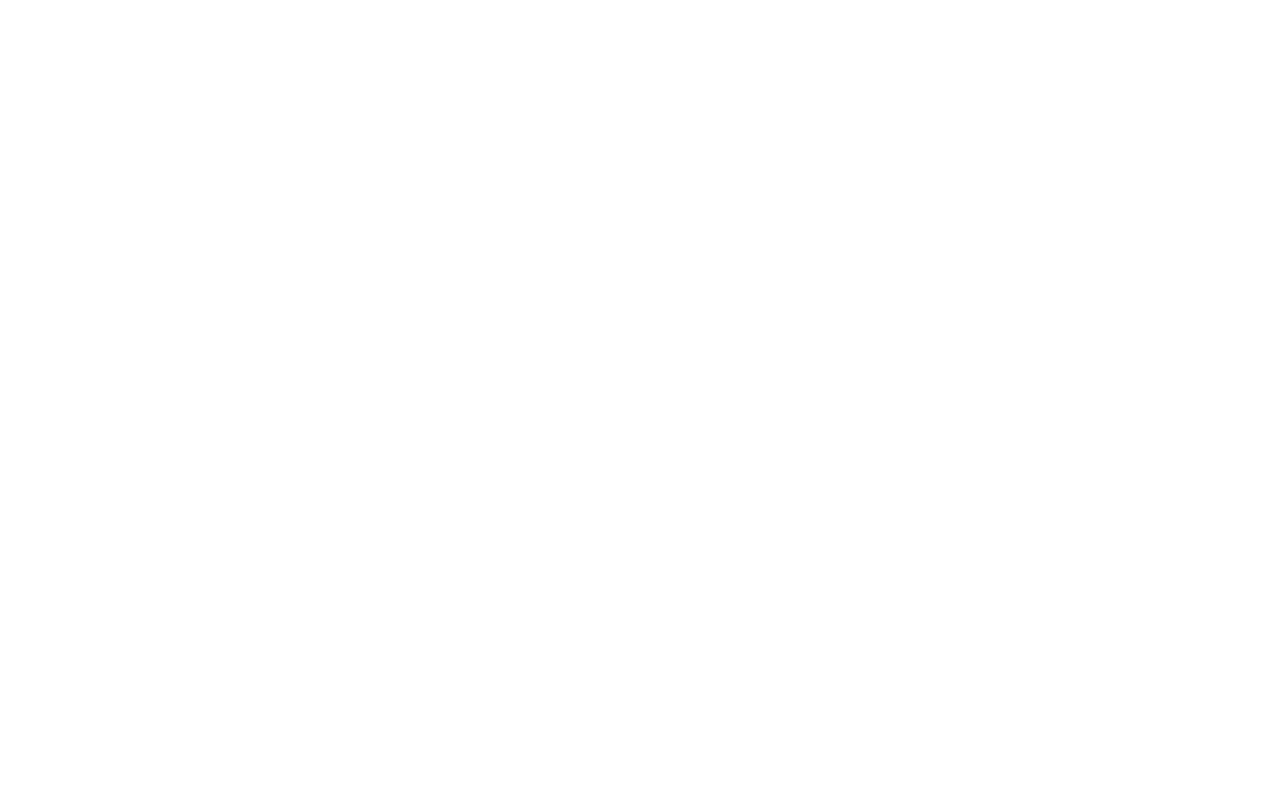
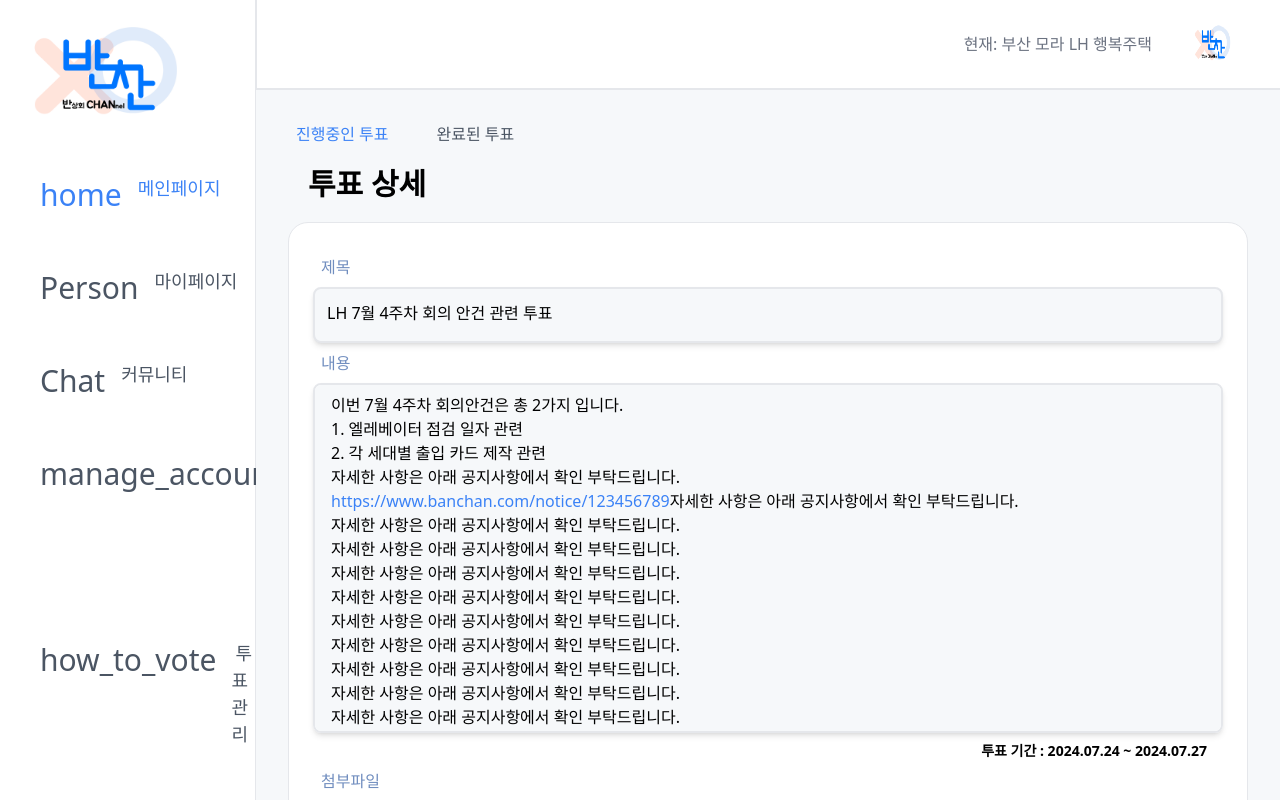
Before and after one commit to wodyddldl333/banchan, a React app in the folder BanChan_FE/: page /vote/detail in a window 1280 px wide. Before the commit this address had no page. Shown: the top 800 px of the page. Built offline with nearby package versions, Linux system fonts and the light colour scheme; the HTML template or start-up script is replaced by a standard one.

Commit message:
[Feat] 투표 상세 페이지 구현

```diff
--- a/BanChan_FE/src/App.tsx
+++ b/BanChan_FE/src/App.tsx
@@ -8,6 +8,7 @@
 import VoteManagePage from "./pages/VoteManagePage";
 import MainLayout from "./components/MainLayout";
 import VoteCreatePage from "./pages/VoteCreatePage";
+import VoteDetail from "./pages/VoteDetail";
 function App() {
   return (
     <BrowserRouter>
@@ -20,6 +21,8 @@
         <Route path="/community/ask" element={<Ask />} />
         <Route path="/vote" element={<MainLayout><VoteManagePage /></MainLayout>} />
         <Route path="/vote/create" element={<MainLayout><VoteCreatePage /></MainLayout>} />
+        <Route path="/vote/detail" element={<MainLayout><VoteDetail /></MainLayout>} />
+
       </Routes>
     </BrowserRouter>
   );
--- a/BanChan_FE/src/pages/VoteCreatePage.tsx
+++ b/BanChan_FE/src/pages/VoteCreatePage.tsx
@@ -6,8 +6,10 @@
 
     const Contents = () =>  {
         return (
-            <form>
-                {/* 제목 */}
+            // 백엔드로 POST 요청 보내는 로직 필요
+            // 37~54번줄 - 투표 생성 버튼 누를 시 투표 생성 구현 필요
+        <form>
+        {/* 제목 */}
             <div>
 
             <h2 className='text-base m-2 text-customTextColor'>제목</h2>
@@ -20,7 +22,7 @@
                 required
                 />
             </div>
-{/* 내용 */}
+        {/* 내용 */}
             <div>
             <h2 className='text-base m-2 text-customTextColor'>내용</h2>
             <textarea
--- /dev/null
+++ b/BanChan_FE/src/pages/VoteDetail.tsx
@@ -0,0 +1,104 @@
+import React from 'react';
+import { useState } from 'react';
+const VoteDetail: React.FC = () => {
+    const [activeTab, setActiveTab] = useState('진행중인 투표');
+
+
+    const Contents = () =>  {
+        return (
+            // 백엔드로 POST 요청 보내는 로직 필요
+            // 투표 가져오는 로직, submit 했을 시 투표 결과 보내는 로직 및 투표 틀 만들기 필요
+        <form>
+        {/* 제목 */}
+            <div>
+
+            <h2 className='text-base m-2 text-customTextColor'>제목</h2>
+            <p className="w-full h-14   bg-customBackgroundColor text-base p-3 rounded-lg shadow-md border-solid border-2 outline-none transition-transform transform">
+                LH 7월 4주차 회의 안건 관련 투표
+
+            </p>
+
+            </div>
+        {/* 내용 */}
+            <div>
+            <h2 className='text-base m-2 text-customTextColor'>내용</h2>
+            {/* 본문 */}
+            <div
+            className="w-full h-[350px] overflow-y-auto bg-customBackgroundColor resize-none text-base px-4 py-2 rounded-lg shadow-md border-solid border-2 outline-none transition-transform transform"
+            >
+            <p className=''>
+                이번 7월 4주차 회의안건은 총 2가지 입니다.<br />
+                1. 엘레베이터 점검 일자 관련<br />
+                2. 각 세대별 출입 카드 제작 관련<br />
+                자세한 사항은 아래 공지사항에서 확인 부탁드립니다.<br />
+                <a href="https://www.banchan.com/notice/123456789" className="text-blue-500">https://www.banchan.com/notice/123456789</a>
+                자세한 사항은 아래 공지사항에서 확인 부탁드립니다.<br />
+                자세한 사항은 아래 공지사항에서 확인 부탁드립니다.<br />
+                자세한 사항은 아래 공지사항에서 확인 부탁드립니다.<br />
+                자세한 사항은 아래 공지사항에서 확인 부탁드립니다.<br />
+                자세한 사항은 아래 공지사항에서 확인 부탁드립니다.<br />
+                자세한 사항은 아래 공지사항에서 확인 부탁드립니다.<br />
+                자세한 사항은 아래 공지사항에서 확인 부탁드립니다.<br />
+                자세한 사항은 아래 공지사항에서 확인 부탁드립니다.<br />                자세한 사항은 아래 공지사항에서 확인 부탁드립니다.<br />
+                자세한 사항은 아래 공지사항에서 확인 부탁드립니다.<br />
+                자세한 사항은 아래 공지사항에서 확인 부탁드립니다.<br />
+
+           </p>
+            </div>
+            </div>
+        {/* 투표 기간 */}
+            <div className='flex justify-end pt-2'>
+                <span className='text-sm font-semibold mx-4'>
+                    투표 기간 : 2024.07.24 ~ 2024.07.27
+                </span>
+            </div>
+
+{/* 첨부파일, 가져오는 로직 필요 */}
+            <div>
+            <h2 className='text-base m-2 text-customTextColor'>첨부파일</h2>
+                <p className="w-full h-14 text-base bg-customBackgroundColor p-3 rounded-lg shadow-md border-solid border-2 outline-none transition-transform transform">
+                    첨부파일이 없습니다
+                    </p>
+            </div>
+{/* 투표 버튼 */}
+            <div className='pt-2 flex justify-center'>
+
+          <button className=" w-32 h-10 bg-customBlue text-white p-2 rounded-full">투표 하기</button>
+
+            </div>
+        </form>
+        )
+    }
+
+  return (
+      <div className="p-8">
+      <div className="">
+      <nav className="flex space-x-10  ">
+          <a
+            href="#"
+            className={`flex items-center ${activeTab === '진행중인 투표' ? 'text-blue-500' : 'text-gray-600'}`}
+            onClick={() => setActiveTab('진행중인 투표')}
+            >
+            <span className="ml-2">진행중인 투표</span>
+          </a>
+          <a
+            href="#"
+            className={`flex items-center ${activeTab === '완료된 투표' ? 'text-blue-500' : 'text-gray-600'}`}
+            onClick={() => setActiveTab('완료된 투표')}
+            >
+            <span className="ml-2">완료된 투표</span>
+          </a>
+        </nav>
+        <div className="flex justify-start p-5">
+            <h3 className='text-3xl	font-semibold'>투표 상세</h3>
+        </div>
+
+        <div className="min-w-full min-h-[700px] p-6 bg-white border rounded-[20px] overflow-hidden">
+            <Contents/>
+        </div>
+      </div>
+    </div>
+  );
+};
+
+export default VoteDetail;
```
